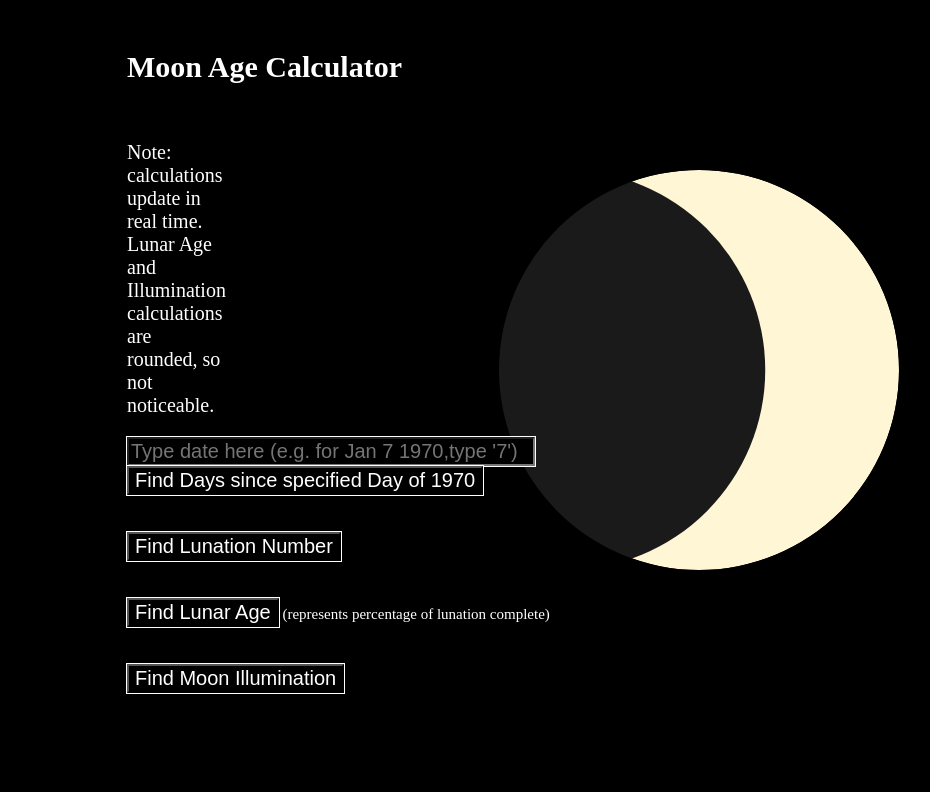
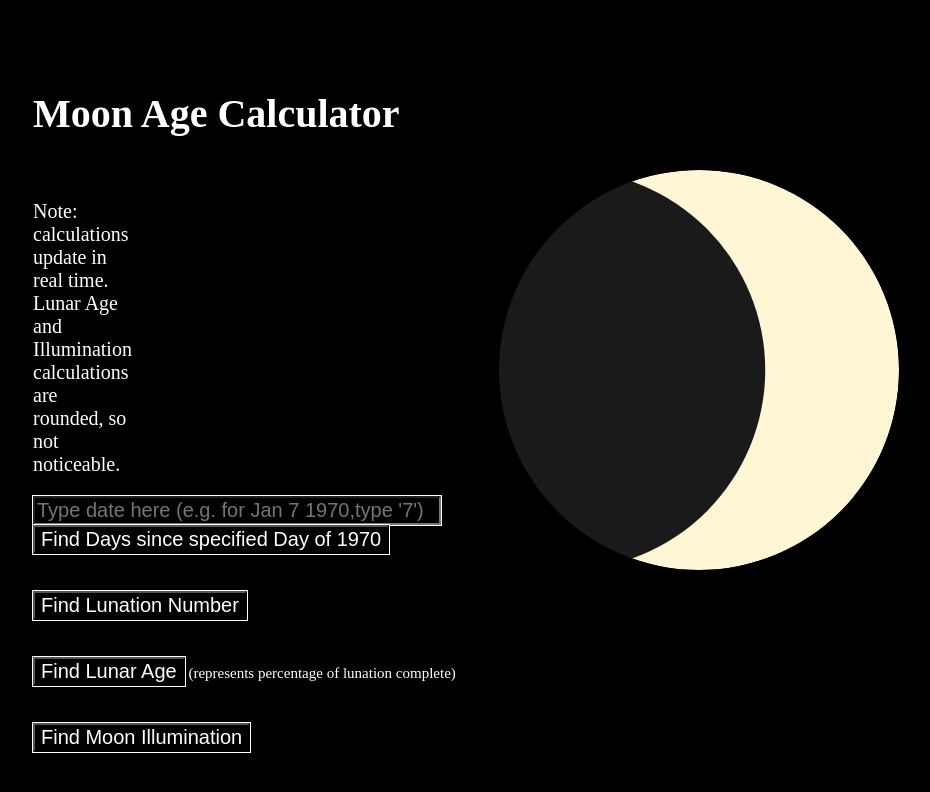
Before and after one commit to linares-m/moon-calculator, a plain HTML site: page index.html in a window 1280 px wide. Shown: the top 792 px of the page, without its empty margins (163-1093 px from the left). Drawn offline with Linux system fonts and the light colour scheme.

Commit message:
Text formatting, layout adjustments

```diff
--- a/moonphase.css
+++ b/moonphase.css
@@ -6,7 +6,11 @@ body {
   height: 100vh;
   margin-left:auto;
   margin-right:auto;
-  overflow: hidden;
+   overflow: hidden;
+}
+
+h1 {
+  font-size: 40px;
 }
 #moonPhase {
   display:block;
@@ -20,13 +24,19 @@ body {
   z-index: -1;
 }
 
+#moonAge {
+  position:relative;
+  top: 72%;
+  left: 60%;
+}
+
 #moonShade {
-  transition: 3s;
+  transition: 3.6s ease;
 }
 #calculatorContainer{
   display:block;
   width: 700px;
-  margin: 50px auto 0 auto;
+  margin: 7% 30% 0 auto;
 }
 
 input {
@@ -42,8 +52,8 @@ button {
   outline: 1px solid white;
   font-size: 20px;
 }
-p {
-  background-color: black;
+span, p {
+  background-color: hsla(0,0%,0%,.6);
   color: white;
   font-size: 20px;
   width: min-content;
```
